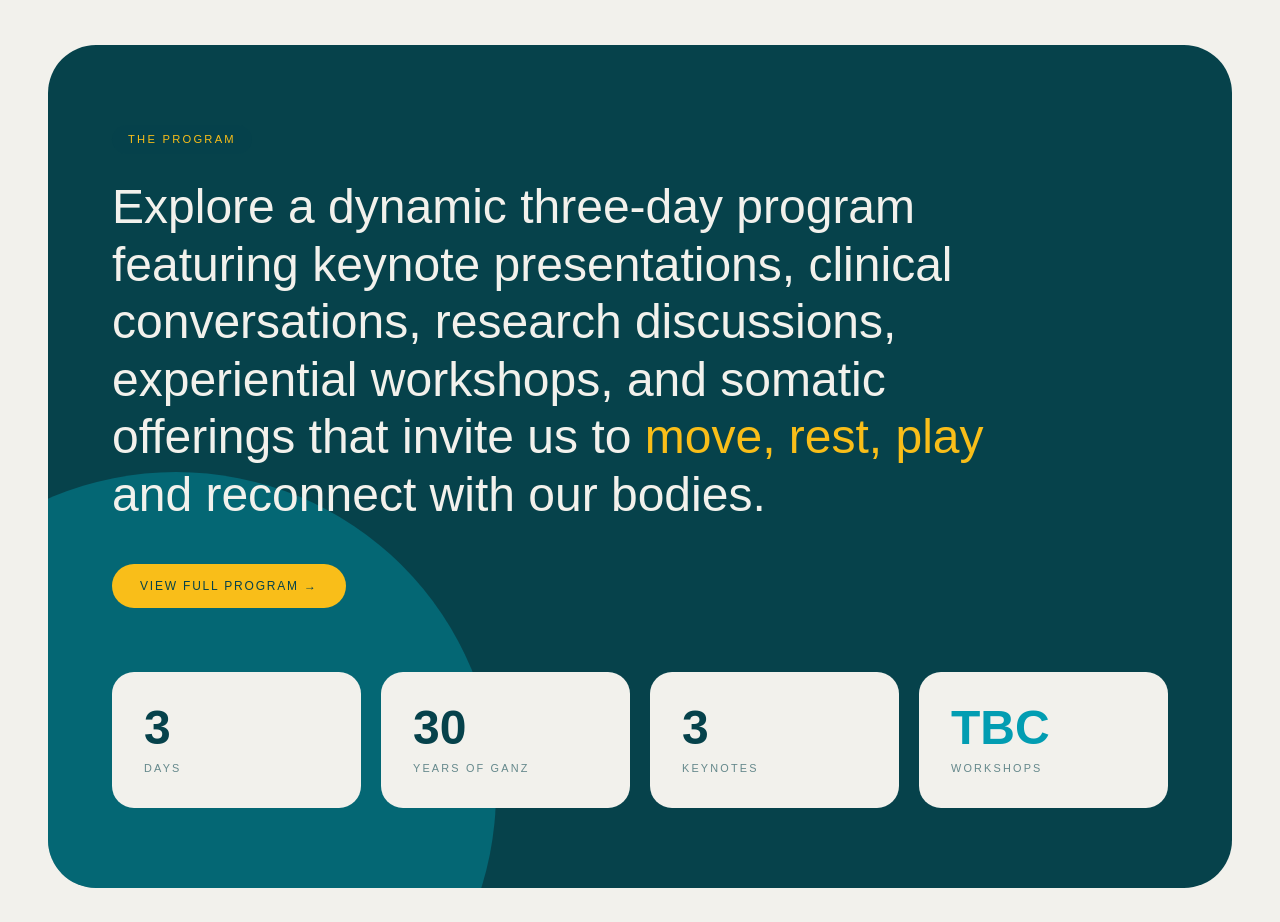
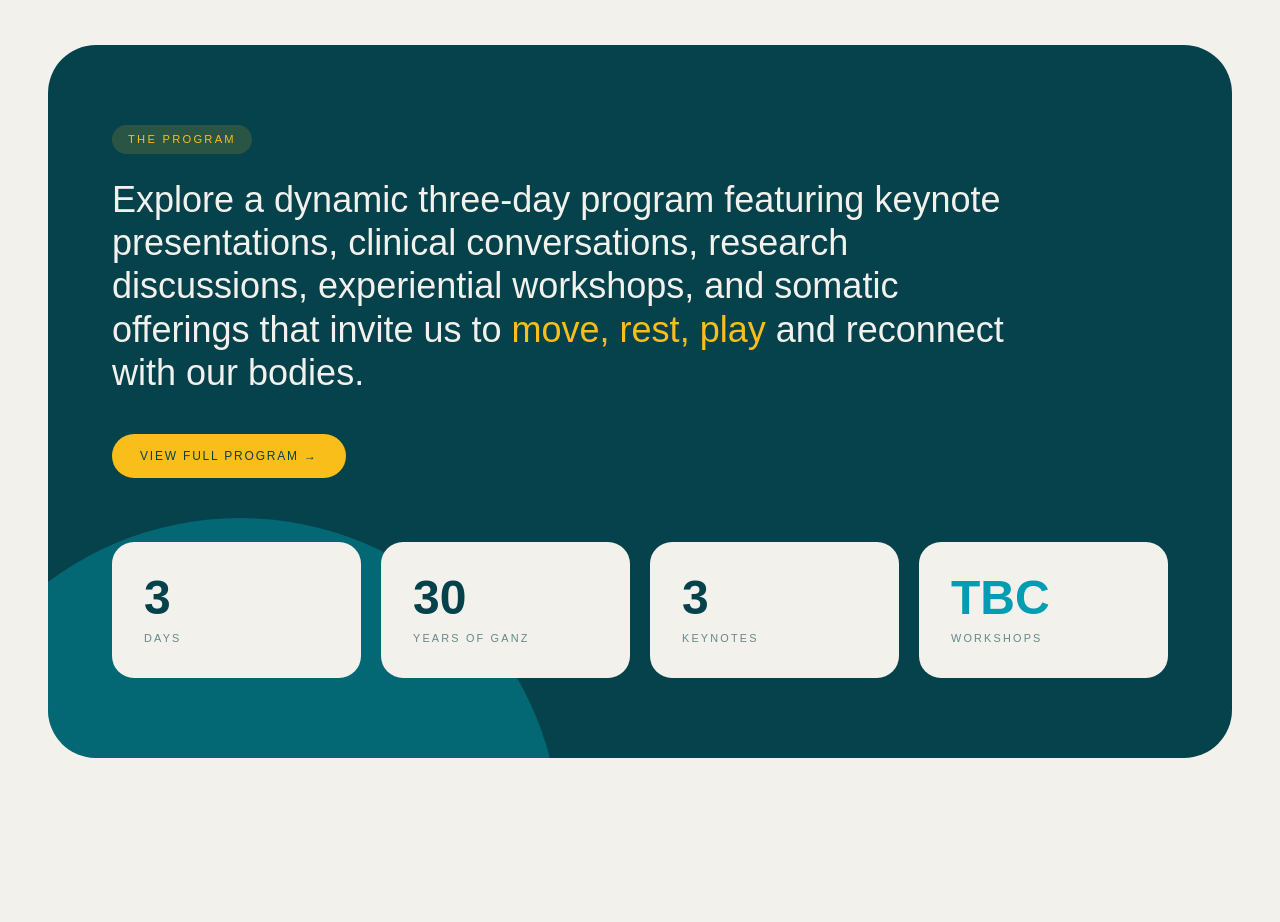
Before and after one commit to CodedBeats/Ganz-Conference-2027, a Next.js app: page / in a window 1280 px wide. Shown: the part 2660-3582 px from the top of the page. Built offline with nearby package versions, Linux system fonts and the light colour scheme; a web font is replaced by a local one.

Commit message:
style(section content): fixed program section text size and blob position

```diff
--- a/src/components/sections/Program.tsx
+++ b/src/components/sections/Program.tsx
@@ -7,12 +7,12 @@ export const Program = () => {
         <section id="program" className="container-site scroll-mt-24 pb-16 md:pb-24">
             <div className="section-panel bg-teal-dark text-cream">
                 {/* teal blob peeking out of the bottom-left corner */}
-                <div className="blob-decor bottom-[-14rem] left-[-12rem] size-160" />
+                <div className="blob-decor bottom-[-25rem] left-[-8rem] size-160" />
 
                 <div className="relative">
-                    <SectionTag tone="dark">The Program</SectionTag>
+                    <SectionTag tone="gold">The Program</SectionTag>
 
-                    <h2 className="mb-10 max-w-4xl text-3xl leading-[1.2] font-extralight sm:text-4xl md:text-5xl">
+                    <h2 className="mb-10 max-w-4xl text-3xl leading-[1.2] font-normal sm:text-3xl md:text-4xl">
                         Explore a dynamic three-day program featuring keynote presentations, clinical
                         conversations, research discussions, experiential workshops, and somatic offerings that
                         invite us to <span className="text-gold">move, rest, play</span> and reconnect with our
```
